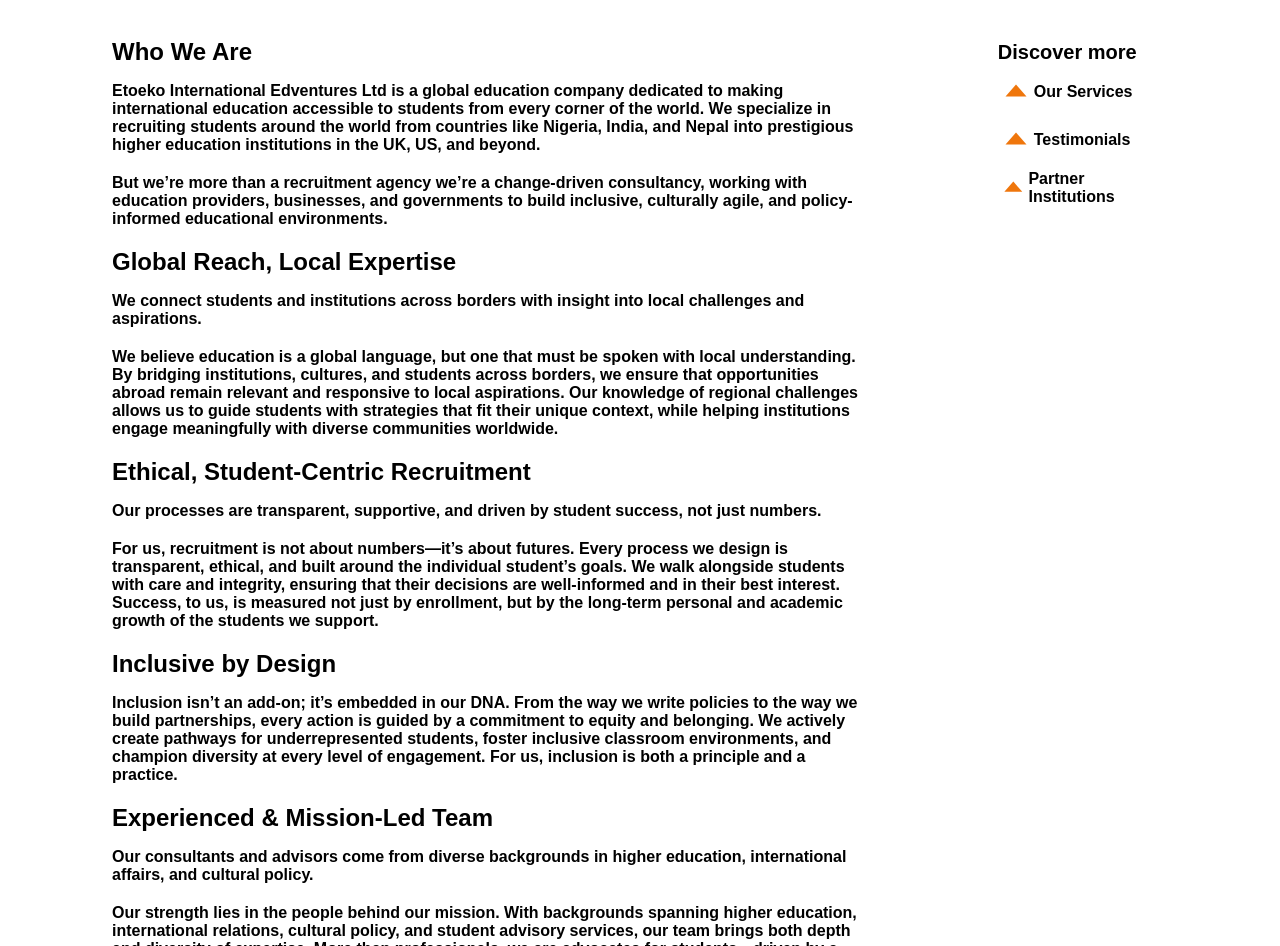
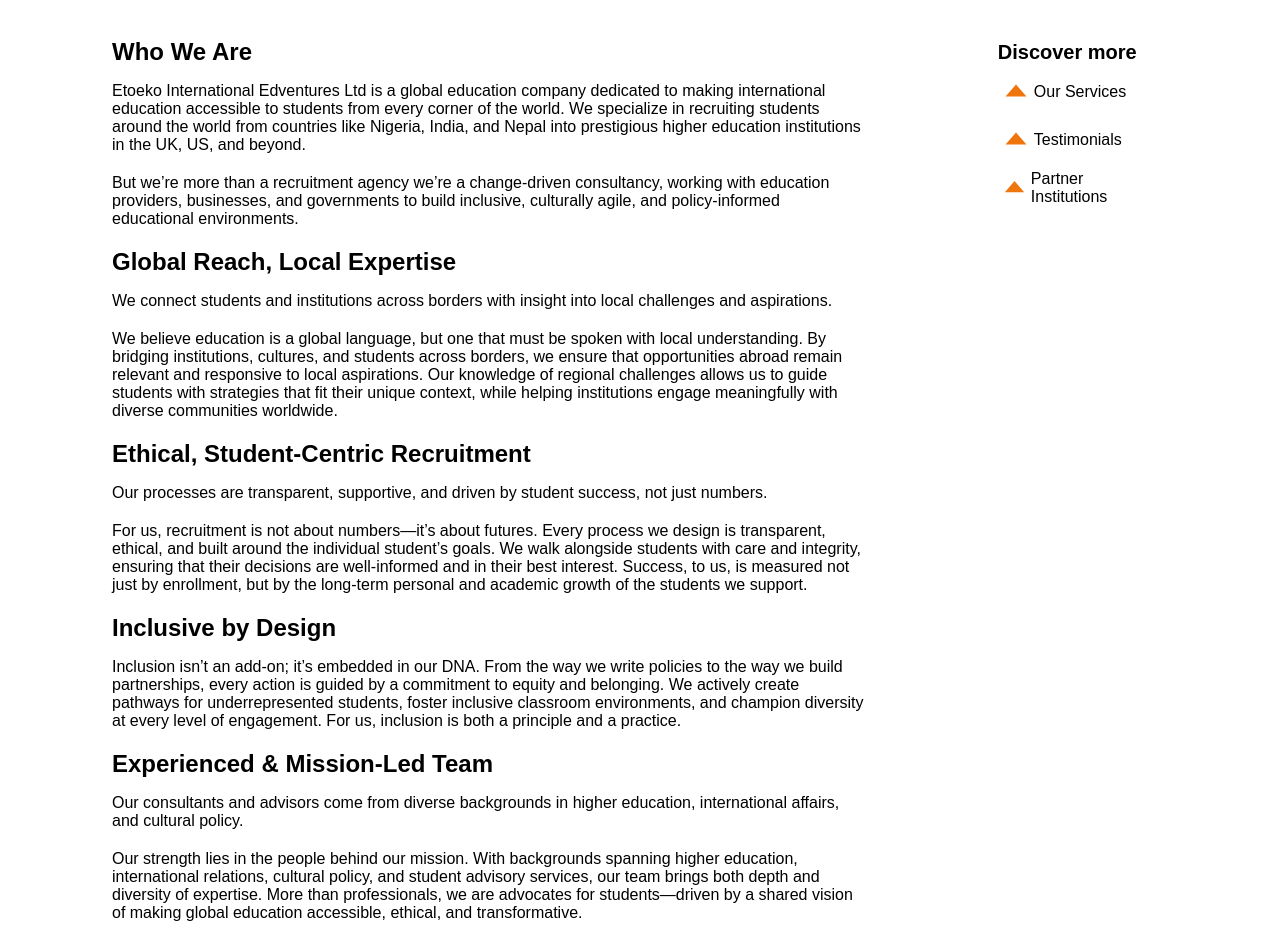
Before and after one commit to Cosmosvybes/eto-eko-client, a React (Vite) app: page /about-us in a window 1280 px wide. Shown: the part 986-1932 px from the top of the page. Built offline with nearby package versions, Linux system fonts and the light colour scheme; the HTML template or start-up script is replaced by a standard one.

Commit message:
lg screen responsiveness in prog

```diff
--- a/src/components/Hero/Hero.tsx
+++ b/src/components/Hero/Hero.tsx
@@ -96,7 +96,7 @@
         </div>
       </main>
 
-      <section className="h-screen max-sm:h-auto  max-md:h-auto flex gap-[30px] px-10 py-12 justify-between max-md:flex-col  max-sm:flex-col items-center relative max-sm:px-5">
+      <section className="lg:h-auto max-sm:h-auto  max-md:h-auto flex gap-[30px] px-10 py-12 justify-between max-md:flex-col  max-sm:flex-col items-center relative max-sm:px-5">
         {services.map(({ paragraph, header, img }, i) => (
           <ServiceFrame
             header={header}
--- a/src/pages/About/About.tsx
+++ b/src/pages/About/About.tsx
@@ -3,7 +3,7 @@
 import { useState } from "react";
 import { SERVICE_IMAGES } from "../../components/constants";
 import ServiceFrame from "../../components/Hero/sub-component/ServiceFrame";
-import { BiCaretUp } from "react-icons/bi";
+import { BiCaretUp, BiSolidArrowToRight } from "react-icons/bi";
 
 import { BsEnvelopeFill, BsTelephoneFill } from "react-icons/bs";
 
@@ -45,7 +45,7 @@
           <div className="w-10/12 h-full block  max-md:px-20  px-28 max-sm:px-4 max-sm:w-full max-md:w-full">
             <h1 className="text-[24px] font-semibold">Who We Are</h1>
             <div className=" flex flex-col gap-5 mt-4">
-              <p>
+              <p className="font-normal">
                 Etoeko International Edventures Ltd is a global education
                 company dedicated to making international education accessible
                 to students from every corner of the world. We specialize in
@@ -54,7 +54,7 @@
                 institutions in the UK, US, and beyond.
               </p>
 
-              <p>
+              <p className="font-normal">
                 But we’re more than a recruitment agency we’re a change-driven
                 consultancy, working with education providers, businesses, and
                 governments to build inclusive, culturally agile, and
@@ -66,12 +66,12 @@
               Global Reach, Local Expertise
             </h1>
             <div className=" flex flex-col gap-5 mt-4">
-              <p>
+              <p className="font-normal">
                 We connect students and institutions across borders with insight
                 into local challenges and aspirations.
               </p>
 
-              <p>
+              <p className="font-normal">
                 We believe education is a global language, but one that must be
                 spoken with local understanding. By bridging institutions,
                 cultures, and students across borders, we ensure that
@@ -87,12 +87,12 @@
               Ethical, Student-Centric Recruitment
             </h1>
             <div className=" flex flex-col gap-5 mt-4">
-              <p>
+              <p className="font-normal">
                 Our processes are transparent, supportive, and driven by student
                 success, not just numbers.
               </p>
 
-              <p>
+              <p className="font-normal">
                 For us, recruitment is not about numbers—it’s about futures.
                 Every process we design is transparent, ethical, and built
                 around the individual student’s goals. We walk alongside
@@ -107,7 +107,7 @@
               Inclusive by Design
             </h1>
             <div className=" flex flex-col gap-5 mt-4">
-              <p>
+              <p className="font-normal">
                 Inclusion isn’t an add-on; it’s embedded in our DNA. From the
                 way we write policies to the way we build partnerships, every
                 action is guided by a commitment to equity and belonging. We
@@ -122,12 +122,12 @@
               Experienced & Mission-Led Team
             </h1>
             <div className=" flex flex-col gap-5 mt-4">
-              <p>
+              <p className="font-normal">
                 Our consultants and advisors come from diverse backgrounds in
                 higher education, international affairs, and cultural policy.
               </p>
 
-              <p>
+              <p className="font-normal">
                 Our strength lies in the people behind our mission. With
                 backgrounds spanning higher education, international relations,
                 cultural policy, and student advisory services, our team brings
@@ -142,17 +142,17 @@
               Discover more
             </b>{" "}
             <ul className="gap-3 flex flex-col mt-2">
-              <li className="flex justify-start  max-md:text-xl items-center max-sm:font-normal">
+              <li className="flex lg:font-normal  justify-start  max-md:text-xl items-center max-sm:font-normal">
                 {" "}
                 <BiCaretUp className="text-4xl max-md:text-xl text-[#EF760C]" />{" "}
                 Our Services
               </li>
-              <li className="flex justify-start max-md:text-xl items-center max-sm:font-normal">
+              <li className="flex lg:font-normal  justify-start max-md:text-xl items-center max-sm:font-normal">
                 {" "}
                 <BiCaretUp className="text-4xl max-md:text-xl text-[#EF760C]" />{" "}
                 Testimonials
               </li>
-              <li className="flex justify-start max-md:text-xl items-center max-sm:font-normal">
+              <li className="flex lg:font-normal justify-start max-md:text-xl items-center max-sm:font-normal">
                 {" "}
                 <BiCaretUp className="text-4xl max-md:text-2xl text-[#EF760C]" />{" "}
                 Partner Institutions
@@ -162,7 +162,7 @@
         </div>
       </section>
 
-      <div className="h-screen max-sm:h-auto  max-md:h-auto py-20 max-sm:py-2 max-md:py-5 relative justify-center flex  flex-col items-center">
+      <div className="lg:h-screen max-sm:h-auto  max-md:h-auto py-20 max-sm:py-2 max-md:py-5 relative justify-center flex  flex-col items-center">
         <h1 className="text-3xl mt-6">Our Sevices</h1>
         <section className="h-screen  max-sm:h-auto max-md:h-auto w-full flex gap-[30px] px-10 py-12 justify-between max-sm:flex-col   max-md:flex-col  items-center relative">
           {services.map(({ paragraph, header, img }) => (
@@ -171,26 +171,26 @@
         </section>
       </div>
 
-      <section className="w-full h-[48rem] px-28 mb-20 max-sm:h-auto max-md:h-auto max-sm:px-2 max-md:px-4  max-sm:mb-14 max-md:mb-14 ">
+      <section className="w-full lg:h-auto lg:px-20 mb-20 max-sm:h-auto max-md:h-auto max-sm:px-2 max-md:px-4  max-sm:mb-14 max-md:mb-14 ">
         <div className="w-full h-full max-sm:h-auto max-md:h-auto  flex justify-between items-center rounded-lg laptop-bg p-2 max-sm:flex-col max-md:flex-col">
-          <div className="w-2/5 h-full p-20 rounded-lg bg-[#EF760C] max-sm:w-full max-md:w-full  max-sm:p-2 max-md:p-4">
-            <p className="text-3xl font-sans font-normal text-white">
-              Contact Information
+          <div className="w-2/5 h-full lg:p-20 rounded-lg bg-[#EF760C] max-sm:w-full max-md:w-full  max-sm:p-2 max-md:p-4">
+            <p className="lg:text-xl font-sans font-normal text-white ml-1 flex justify-start gap-4 items-center">
+              Contact Information <BiSolidArrowToRight className="inline" />
             </p>
 
-            <div className="w-full h-[24rem]  max-sm:h-auto max-md:h-auto flex justify-center  gap-5 flex-col items-center py-10 px-5">
+            <div className="w-full lg:h-[24rem] max-sm:py-4  max-sm:h-auto max-md:h-auto flex justify-start py-20  gap-5 flex-col items-center  px-2">
               <div className="flex gap-5 justify-start items-center  text-white w-full">
-                <BsTelephoneFill className="text-6xl text-white " />{" "}
+                <BsTelephoneFill className="lg:text-3xl text-white " />{" "}
                 <p className="font-8xl font-sans">+234 8140242752</p>
               </div>
 
               <div className="flex gap-5 justify-start items-center  text-white w-full">
-                <BsEnvelopeFill className="text-6xl text-white " />{" "}
+                <BsEnvelopeFill className="lg:text-3xl text-white " />{" "}
                 <p className="font-8xl font-sans">info@etoeko.co.uk</p>
               </div>
 
               <div className="flex gap-5 justify-start items-center  text-white w-full">
-                <MdShareLocation className="text-6xl text-white " />{" "}
+                <MdShareLocation className="lg:text-3xl text-white " />{" "}
                 <p className="font-8xl font-sans">London, Uk</p>
               </div>
             </div>
@@ -217,7 +217,7 @@
                 </label>
               ))}
             </div>
-            <div className=" w-4/5 grid grid-cols-2 px-10 max-sm:px-2 max-md:px-4   max-sm:w-full max-md:w-full max-sm:grid-cols-1  gap-10 ">
+            <div className=" w-4/5 grid grid-cols-1 px-10 max-sm:px-2 max-md:px-4   max-sm:w-full max-md:w-full max-sm:grid-cols-1  gap-10 ">
               <label htmlFor="" className="flex flex-col p-1 w-full gap-2">
                 <b className="text-white font-medium text-xl font-sans">
                   Email
@@ -228,10 +228,7 @@
                 />
               </label>
 
-              <label
-                htmlFor=""
-                className="flex flex-col p-1 w-full gap-2 mt-20"
-              >
+              <label htmlFor="" className="flex flex-col p-1 w-full gap-2 mt-5">
                 <b className="text-white font-medium text-xl font-sans">
                   Message
                 </b>
--- a/src/pages/Home/sections/core_values/Corevalue.tsx
+++ b/src/pages/Home/sections/core_values/Corevalue.tsx
@@ -23,9 +23,7 @@
 
   return (
     <>
-      <div className="lg:h-screen px-32  relative md:px-10 max-sm:px-0 sm:h-auto sm:mb-5 ">
-
-
+      <div className="lg:h-auto px-32  relative md:px-10 max-sm:px-0 sm:h-auto sm:mb-5 ">
         <div className="lg:h-screen max-md:h-full  max-sm:h-auto max-sm:w-full flex justify-center px-10 py-10 core-bg max-sm:bg-cover max-sm:bg-scroll max-sm:px-0 max-sm:flex-col">
           <div className="w-[493px] h-[147px] flex  items-center  py-5 flex-col max-sm:w-full">
             <h1 className="text-4xl font-bold">Our Core</h1>
```
Also changed, not shown: src/components/Hero/sub-component/DynamicHero.tsx (+7 -7 lines).
